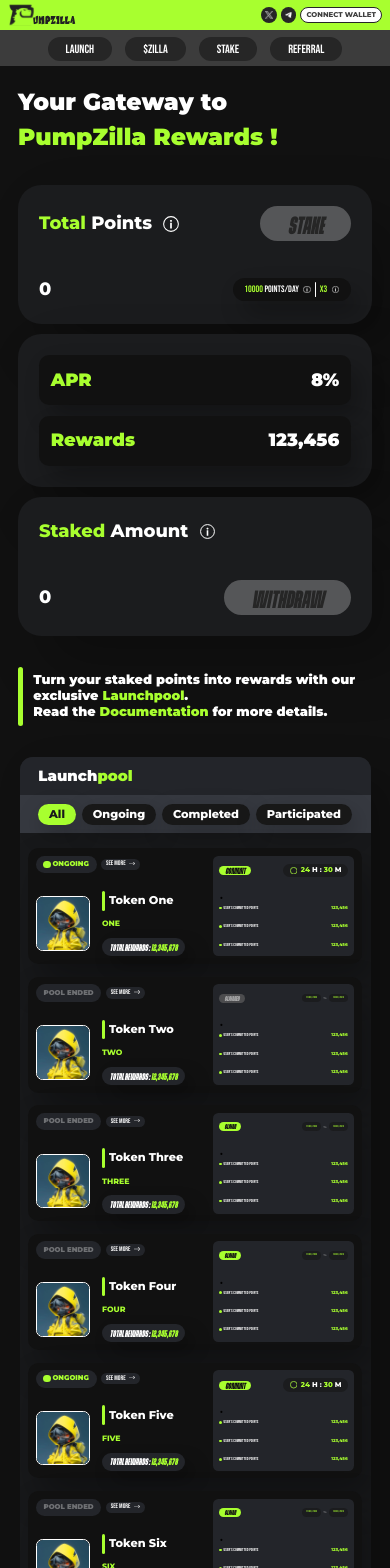
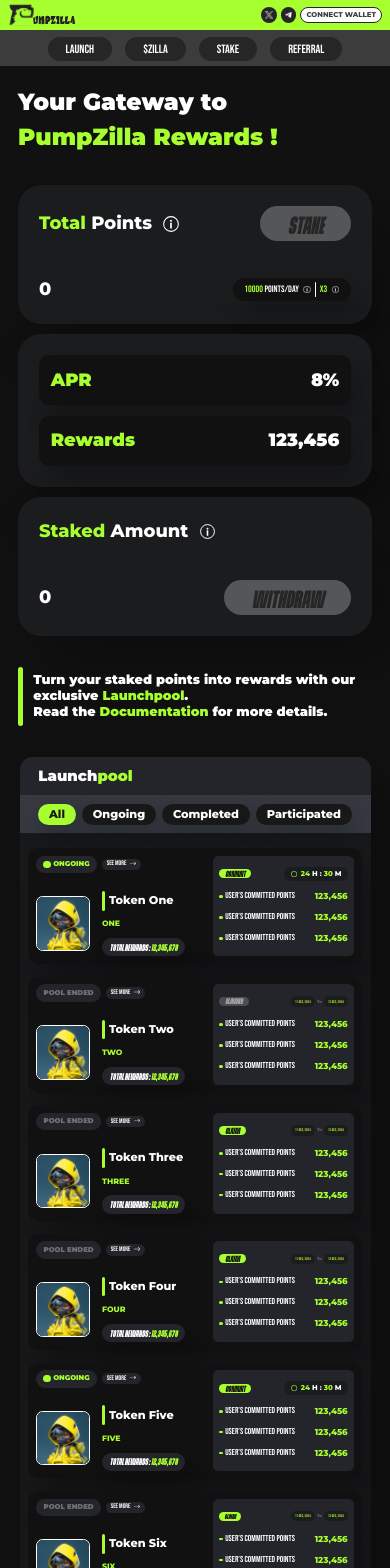
Before and after one commit to vizeerr/zilla, a Next.js app: page /stake in a window 390 px wide. Shown: the top 1568 px of the page. Built offline with nearby package versions, Linux system fonts and the light colour scheme.

Commit message:
changes v2.6

```diff
--- a/src/components/StakeCard.jsx
+++ b/src/components/StakeCard.jsx
@@ -35,7 +35,7 @@
         <div className='bg-[#111111] shadow-[12px_20px_37.64px_0px_#0000004D] sm:rounded-[2vw] rounded-[2.7vw] sm:p-[1.5vw] p-[1.9vw] flex'>
         <div className='w-[100%]'>
             <div className='flex items-center sm:gap-[0.8vw] gap-[1.1vw]'>
-                <div className='flex gap-[0.4vw] sm:py-[0.5vw] py-[0.9vw] sm:px-[1.3vw] px-[1.99vw] items-center bg-[#23252A] rounded-full'>
+                <div className='flex sm:gap-[0.4vw] gap-[0.6vw] sm:py-[0.5vw] py-[0.9vw] sm:px-[1.3vw] px-[1.99vw] items-center bg-[#23252A] rounded-full'>
                     {
                         data.status=="ongoing" && (
                             <>
@@ -91,7 +91,7 @@
                             <>
                                 <p onClick={()=>setStakeOpen(true)} className='round anim bg-primary text-[#111111] sm:text-[1.8vw] text-[2.3vw] sm:px-[1.3vw] px-[1.5vw] leading-[1.8vw] pt-[0.5vw] rounded-full'>COMMIT</p>
                                 <div className='bg-[#1B1C1E] rounded-full px-[1.6vw] py-[0.4vw] flex sm:gap-[0.6vw]  gap-[1vw] items-center'>
-                        <div className="relative flex items-center justify-center sm:w-[1.5vw] w-[1.9vw]  sm:h-[1.5vw] h-[1.9vw]">
+                        <div className="relative flex items-center justify-center sm:w-[1.5vw] w-[1.6vw]  sm:h-[1.5vw] h-[1.6vw]">
                             {/* Circular Progress Bar */}
                             <svg className="w-full h-full" viewBox="0 0 100 100" xmlns="http://www.w3.org/2000/svg">
                                 {/* Background Circle */}
@@ -132,14 +132,14 @@
                     {
                         data.activity == "claimed" && (
                             <>
-                                <p onClick={()=>setStakeOpen(true)} className='round anim bg-[#6666669C] text-[#FFFFFF82] text-[1.8vw] px-[1.3vw] leading-[1.8vw] pt-[0.5vw] rounded-full uppercase'>claimed</p>
+                                <p onClick={()=>setStakeOpen(true)} className='round anim bg-[#6666669C] text-[#FFFFFF82] sm:text-[1.8vw] text-[2.1vw] sm:px-[1.3vw] px-[1.5vw] leading-[1.8vw] pt-[0.5vw] rounded-full uppercase'>claimed</p>
                                 <div className='flex gap-[0.6vw] items-center'>
                                     <div className='bg-[#1B1C1E] rounded-full px-[1vw] py-[0.6vw]'>
-                                        <p className='text-primary text-[0.7vw] font-bebasneue'> 11 Dec, 2024 </p>
+                                        <p className='text-primary sm:text-[0.7vw] text-[1vw] font-bebasneue'> 11 Dec, 2024 </p>
                                     </div>
-                                    <p className='font-montserrat text-[0.7vw] text-[#FFFFFF4F] font-[800]'>To</p>
+                                    <p className='font-montserrat sm:text-[0.7vw] text-[1vw] text-[#FFFFFF4F] font-[800]'>To</p>
                                     <div className='bg-[#1B1C1E] rounded-full px-[1vw] py-[0.6vw]'>
-                                        <p className='text-primary text-[0.7vw] font-bebasneue'> 13 Dec, 2024 </p>
+                                        <p className='text-primary sm:text-[0.7vw] text-[1vw] font-bebasneue'> 13 Dec, 2024 </p>
                                     </div>
                                 </div>
                             </>
@@ -149,14 +149,14 @@
                     {
                         data.activity == "claim" && (
                             <>
-                                <p onClick={()=>setStakeOpen(true)} className='round anim bg-primary text-[#111111] text-[1.8vw] px-[1.3vw] leading-[1.8vw] pt-[0.5vw] rounded-full uppercase'>claim</p>
+                                <p onClick={()=>setStakeOpen(true)} className='round anim bg-primary text-[#111111] sm:text-[1.8vw] text-[2.3vw] sm:px-[1.3vw] px-[1.5vw] leading-[1.8vw] pt-[0.5vw] rounded-full uppercase'>claim</p>
                                 <div className='flex gap-[0.6vw] items-center'>
                                     <div className='bg-[#1B1C1E] rounded-full px-[1vw] py-[0.6vw]'>
-                                        <p className='text-primary text-[0.7vw] font-bebasneue'> 11 Dec, 2024 </p>
+                                        <p className='text-primary sm:text-[0.7vw] text-[1vw] font-bebasneue'> 11 Dec, 2024 </p>
                                     </div>
-                                    <p className='font-montserrat text-[0.7vw] text-[#FFFFFF4F] font-[800]'>To</p>
+                                    <p className='font-montserrat sm:text-[0.7vw] text-[1vw] text-[#FFFFFF4F] font-[800]'>To</p>
                                     <div className='bg-[#1B1C1E] rounded-full px-[1vw] py-[0.6vw]'>
-                                        <p className='text-primary text-[0.7vw] font-bebasneue'> 13 Dec, 2024 </p>
+                                        <p className='text-primary sm:text-[0.7vw] text-[1vw] font-bebasneue'> 13 Dec, 2024 </p>
                                     </div>
                                 </div>
                             </>
@@ -168,11 +168,11 @@
                                 <p onClick={()=>setStakeOpen(true)} className='round anim bg-primary text-[#111111] text-[1.8vw] px-[1.3vw] leading-[1.8vw] pt-[0.5vw] rounded-full uppercase'>claim</p>
                                 <div className='flex gap-[0.6vw] items-center'>
                                     <div className='bg-[#1B1C1E] rounded-full px-[1vw] py-[0.6vw]'>
-                                        <p className='text-primary text-[0.7vw] font-bebasneue'> 11 Dec, 2024 </p>
+                                        <p className='text-primary sm:text-[0.7vw] text-[1vw] font-bebasneue'> 11 Dec, 2024 </p>
                                     </div>
-                                    <p className='font-montserrat text-[0.7vw] text-[#FFFFFF4F] font-[800]'>To</p>
+                                    <p className='font-montserrat sm:text-[0.7vw] text-[1vw] text-[#FFFFFF4F] font-[800]'>To</p>
                                     <div className='bg-[#1B1C1E] rounded-full px-[1vw] py-[0.6vw]'>
-                                        <p className='text-primary text-[0.7vw] font-bebasneue'> 13 Dec, 2024 </p>
+                                        <p className='text-primary sm:text-[0.7vw] text-[1vw] font-bebasneue'> 13 Dec, 2024 </p>
                                     </div>
                                 </div>
                             </>
@@ -182,27 +182,27 @@
                 </div>
 
                 <div className=''>
-                    <ul className='space-y-3 '>.
+                    <ul className='ssm:space-y-3 space-y-2 '>
                         <li className='flex justify-between items-center'>
-                            <div className='flex items-center gap-[0.4vw]'>
-                                <span className='w-[0.7vw] h-[0.7vw] rounded-full  bg-primary'></span>
-                                <p className='text-white  text-[1.1vw]  font-bebasneue'>user’s committed points</p>
+                            <div className='flex items-center sm:gap-[0.4vw] gap-[0.6vw]'>
+                                <span className='sm:w-[0.7vw] sm:h-[0.7vw] w-[0.9vw] h-[0.7vw] rounded-full  bg-primary'></span>
+                                <p className='text-white  sm:text-[1.1vw] text-[2.2vw]  font-bebasneue'>user’s committed points</p>
                             </div>
-                            <p className='text-[1.1vw]  font-montserrat font-[800] text-primary'>123,456</p>
+                            <p className='sm:text-[1.1vw] text-[2.2vw]  font-montserrat font-[800] text-primary'>123,456</p>
                         </li>
                         <li className='flex justify-between items-center'>
-                            <div className='flex items-center gap-[0.4vw]'>
-                                <span className='w-[0.7vw] h-[0.7vw] rounded-full  bg-primary'></span>
-                                <p className='text-white  text-[1.1vw]  font-bebasneue'>user’s committed points</p>
+                            <div className='flex items-center sm:gap-[0.4vw] gap-[0.6vw]'>
+                                <span className='sm:w-[0.7vw] sm:h-[0.7vw] w-[0.9vw] h-[0.7vw] rounded-full  bg-primary'></span>
+                                <p className='text-white  sm:text-[1.1vw] text-[2.2vw]  font-bebasneue'>user’s committed points</p>
                             </div>
-                            <p className='text-[1.1vw]  font-montserrat font-[800] text-primary'>123,456</p>
+                            <p className='sm:text-[1.1vw] text-[2.2vw]  font-montserrat font-[800] text-primary'>123,456</p>
                         </li>
                         <li className='flex justify-between items-center'>
-                            <div className='flex items-center gap-[0.4vw]'>
-                                <span className='w-[0.7vw] h-[0.7vw] rounded-full  bg-primary'></span>
-                                <p className='text-white  text-[1.1vw]  font-bebasneue'>user’s committed points</p>
+                            <div className='flex items-center sm:gap-[0.4vw] gap-[0.6vw]'>
+                                <span className='sm:w-[0.7vw] sm:h-[0.7vw] w-[0.9vw] h-[0.7vw] rounded-full  bg-primary'></span>
+                                <p className='text-white  sm:text-[1.1vw] text-[2.2vw]  font-bebasneue'>user’s committed points</p>
                             </div>
-                            <p className='text-[1.1vw]  font-montserrat font-[800] text-primary'>123,456</p>
+                            <p className='sm:text-[1.1vw] text-[2.2vw]  font-montserrat font-[800] text-primary'>123,456</p>
                         </li>
 
                     </ul>
--- a/src/components/StakeGrid.jsx
+++ b/src/components/StakeGrid.jsx
@@ -32,8 +32,6 @@
                     <p onClick={()=>setFilter(3)} className={`${filter==3?"bg-primary text-[#18191B]" :"bg-[#181818] text-white"}  shadow-[3px_9px_23.1px_0px_#00000040] anim  font-montserrat sm:text-[1vw] text-[2.9vw] font-[800] sm:px-[1vw] px-[2.8vw] sm:py-[0.3vw] py-[0.6vw] rounded-full `}>Participated</p>
 
 
-
-
                 </div>
             </div>
             <div className='flex flex-col sm:gap-[2vw] gap-[3.3vw] sm:my-[2.6vw] my-[3.8vw] mx-auto sm:w-[88%] w-[95%]'>
```
